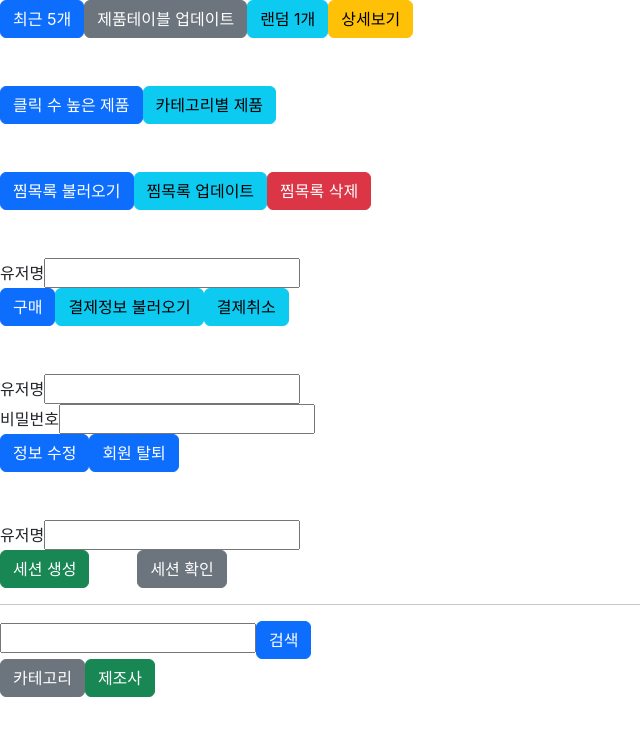
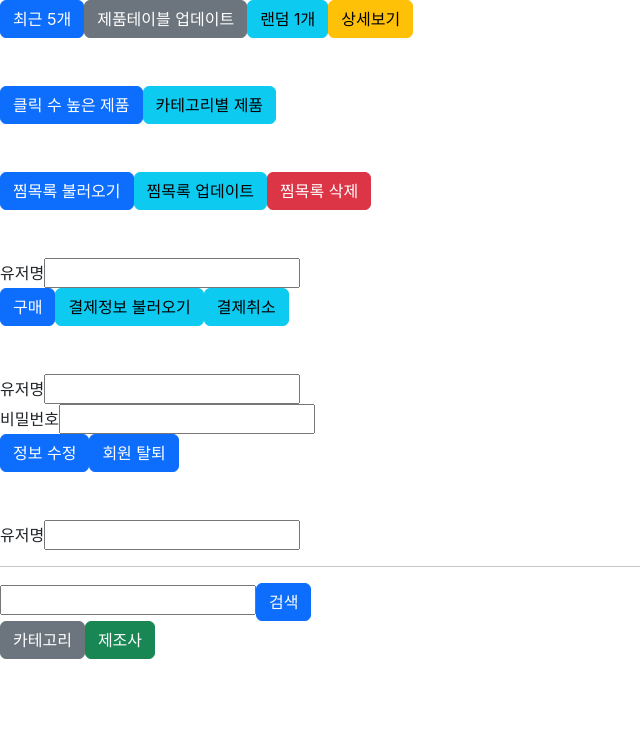
Before and after one commit to dreamcommall/dream_com, a React (Create React App) app in the folder dream_com_front/: page / in a window 1280 px wide. Shown: the top 736 px of the page, without its empty margins (0-640 px from the left). Built offline with nearby package versions, Linux system fonts and the light colour scheme.

Commit message:
사용자 db 연동

```diff
--- a/dream_com_front/src/DbTestYmh.js
+++ b/dream_com_front/src/DbTestYmh.js
@@ -166,17 +166,6 @@ function DbTestYmh() {
                 console.log('에러');
             })
     }
-
-    const create = () => {
-        axios.get('http://localhost:8080/create', {params: {userId : userId}})
-            .then((req) => {
-                alert('세션 설정완료');
-            })
-            .catch((err) => {
-                console.log('에러');
-            })
-    }
-
     return (
         <div>
             <button className={`btn btn-primary`} onClick={getRecentProduct}>최근 5개</button>
@@ -249,8 +238,6 @@ function DbTestYmh() {
                         <label htmlFor={`user1`}>유저명</label>
                         <input id={`user1`} type={"text"} onChange={changeUser} />
                     </div>
-                    <button className={`btn btn-success me-5`} onClick={create}>세션 생성</button>
-                    <button className={`btn btn-secondary`} onClick={session}>세션 확인</button>
                 </div>
             </div>
         </div>
```
Also changed, not shown: 1 other file (tests, documents, lock files or other folders).
